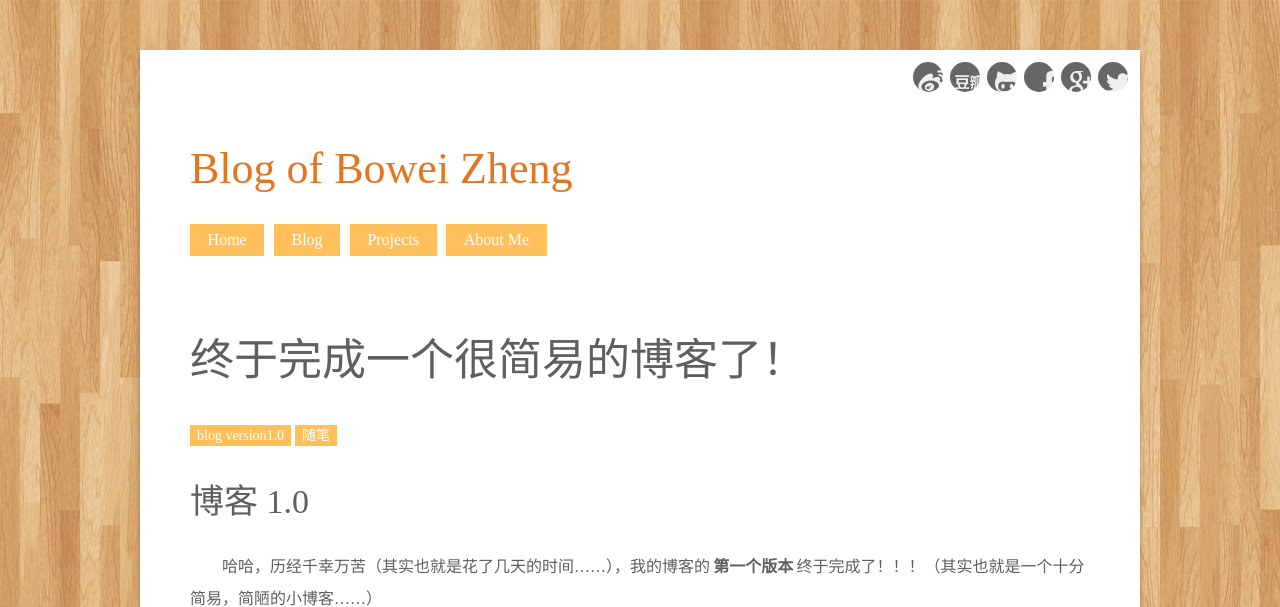
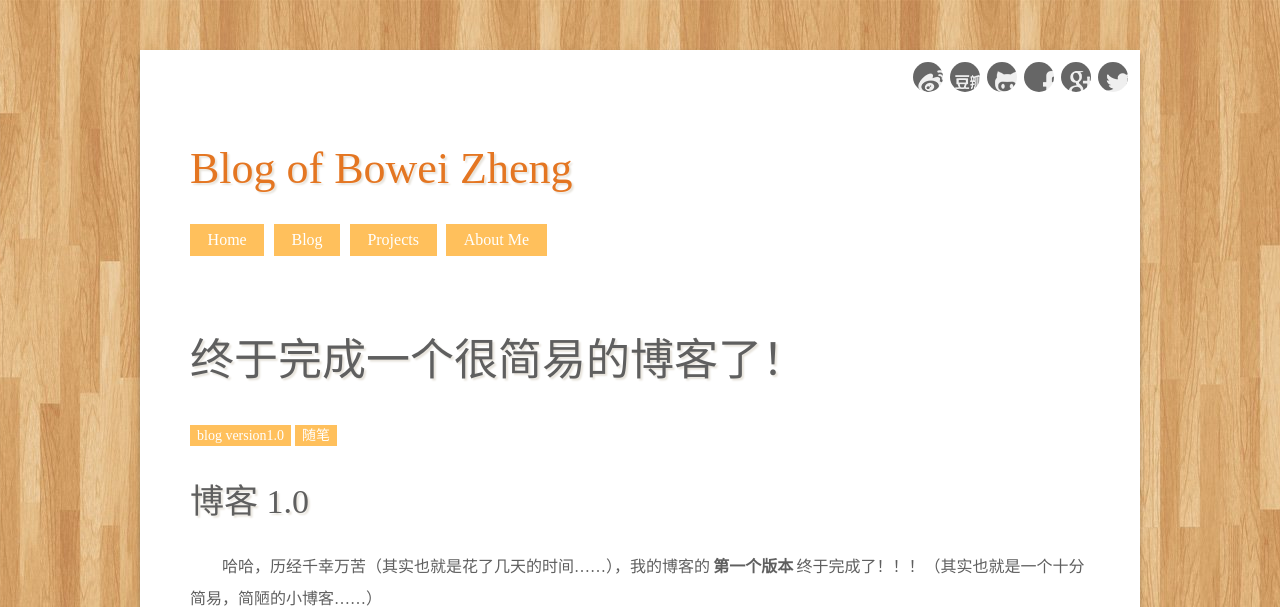
Before and after one commit to wynn719/blog, a Jekyll site: the page built from _posts/2015-02-13-my-blog-version1.0-description.md, in a window 1280 px wide. Shown: the top 607 px of the page. Built offline with Jekyll 4.4.1, drawn with Linux system fonts in a browser that asks for light colours; comment, search, counter and statistics services are not loaded.

Commit message:
update default.css

```diff
--- a/css/default.css
+++ b/css/default.css
@@ -17,8 +17,8 @@ body{
 	font-family: "微软雅黑","Microsoft Yahei","宋体",Serif;
 }
 h1,h2,h3,h4,h5,h6{ font-weight: normal;}
-h1{ font-size: 2.75em; }
-h2{ font-size: 2.125em; }
+h1{ font-size: 2.75em; text-shadow: 2px 2px 2px rgb(231,227,219);}
+h2{ font-size: 2.125em; text-shadow: 2px 2px 2px rgb(231,227,219);}
 h3{ font-size: 1.75em; }
 h4{ font-size: 1.25em; }
 h5{ font-size: 1em; }
```
